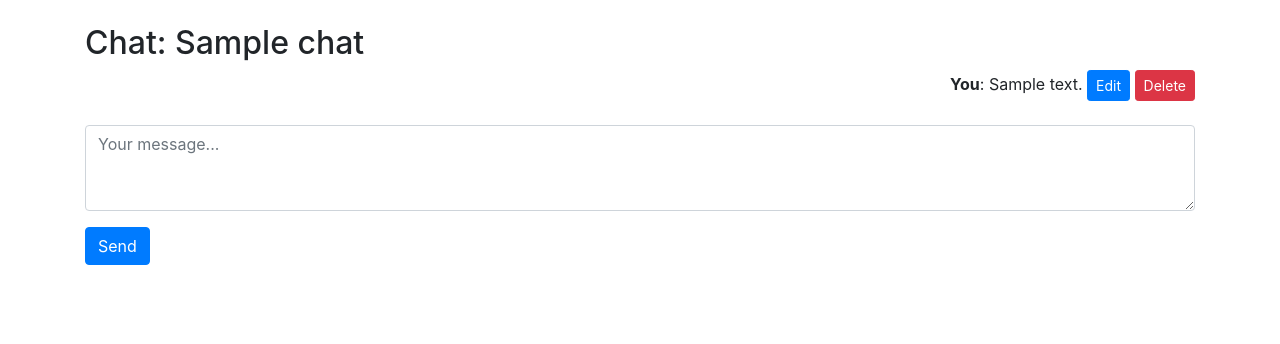
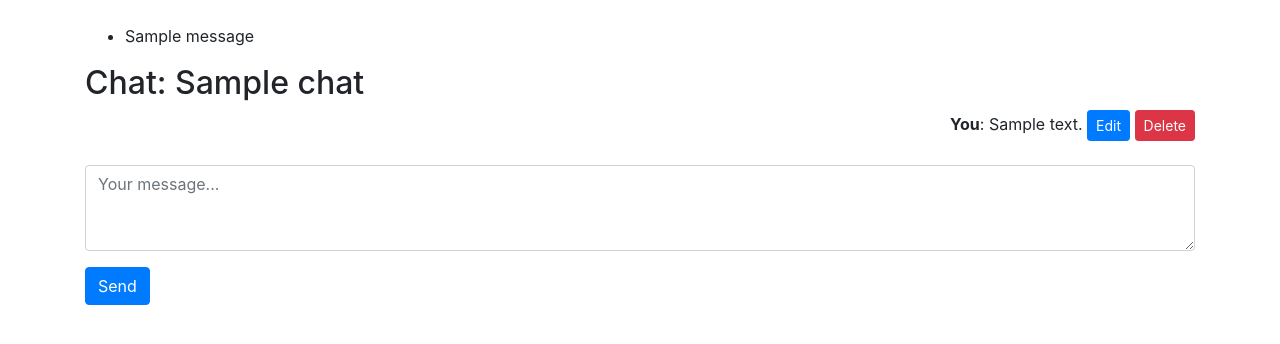
Before and after one commit to Zelosf/Hillel_messenger, a Django app: page /messenger/chat/1/ in a window 1280 px wide. Shown: the part 72-416 px from the top of the page. Run offline with Django 5.2, Linux system fonts and the light colour scheme; a user stored in the database is signed in; tables that the repository leaves empty hold one stand-in row (values such as "Sample post"); one stand-in notice (Sample message) is shown; some libraries are stand-ins or nearby versions.

Commit message:
Add signal and Message

```diff
--- a/hillel_messenger/messenger/apps.py
+++ b/hillel_messenger/messenger/apps.py
@@ -4,3 +4,6 @@ from django.apps import AppConfig
 class MessengerConfig(AppConfig):
     default_auto_field = 'django.db.models.BigAutoField'
     name = 'messenger'
+
+    def ready(self):
+        from messenger import signals
--- a/hillel_messenger/messenger/models.py
+++ b/hillel_messenger/messenger/models.py
@@ -19,6 +19,7 @@ class Chat(models.Model):
 
 
 class Message(models.Model):
+	objects = None
 	chat = models.ForeignKey(Chat, related_name='messages', on_delete=models.CASCADE)
 	author = models.ForeignKey(User, on_delete=models.CASCADE)
 	content = models.TextField()
@@ -30,5 +31,14 @@ class Message(models.Model):
 			("can_edit_own_message", "Can Edit own message"),
 			("can_delete_own_message", "Can Delete own message"),
 		]
+
 	def __str__(self):
 		return f'{self.author.username}: {self.content[:20]}'
+
+
+class MessageLog(models.Model):
+	objects = None
+	author = models.ForeignKey(User, on_delete=models.DO_NOTHING)
+	action = models.CharField(max_length=500)
+	message = models.ForeignKey(Message, on_delete=models.CASCADE)
+	timestamp = models.DateTimeField(auto_now_add=True)
--- a/hillel_messenger/messenger/templates/chat.html
+++ b/hillel_messenger/messenger/templates/chat.html
@@ -3,30 +3,38 @@
 {% block title %}Chat: {{ chat.name }}{% endblock %}
 
 {% block content %}
+
+    {% if messages %}
+        <ul class="messages">
+            {% for message in messages %}
+                <li>{{ message }}</li>
+            {% endfor %}
+        </ul>
+    {% endif %}
 <h2>Chat: {{ chat.name }}</h2>
 
 <ul class="list-unstyled">
-    {% for message in messages %}
-        <li class="mb-2 {% if message.author == request.user %}text-right{% else %}text-left{% endif %}">
-            {% if message.author == request.user %}
-                <strong>You</strong>: {{ message.content }}
+    {% for chatmessage in chatmessages %}
+        <li class="mb-2 {% if chatmessage.author == request.user %}text-right{% else %}text-left{% endif %}">
+            {% if chatmessage.author == request.user %}
+                <strong>You</strong>: {{ chatmessage.content }}
 
                 {% if perms.messenger.can_edit_own_message %}
-                    <form method="post" action="{% url 'edit_message' message.id %}" style="display: inline;">
+                    <form method="post" action="{% url 'edit_message' chatmessage.id %}" style="display: inline;">
                         {% csrf_token %}
-                        <input type="hidden" name="message_id" value="{{ message.id }}">
+                        <input type="hidden" name="chatmessage_id" value="{{ chatmessage.id }}">
                         <button type="submit" class="btn btn-sm btn-primary">Edit</button>
                     </form>
                 {% endif %}
                 {% if perms.messenger.can_delete_own_message %}
-                    <form method="post" action="{% url 'delete_message' message.id %}" style="display: inline;">
+                    <form method="post" action="{% url 'delete_message' chatmessage.id %}" style="display: inline;">
                         {% csrf_token %}
-                        <input type="hidden" name="message_id" value="{{ message.id }}">
+                        <input type="hidden" name="message_id" value="{{ chatmessage.id }}">
                         <button type="submit" class="btn btn-sm btn-danger">Delete</button>
                     </form>
                 {% endif %}
             {% else %}
-                <strong>{{ message.author.username }}</strong>: {{ message.content }}
+                <strong>{{ chatmessage.author.username }}</strong>: {{ chatmessage.content }}
             {% endif %}
         </li>
     {% endfor %}
--- a/hillel_messenger/messenger/templates/index_messeges.html
+++ b/hillel_messenger/messenger/templates/index_messeges.html
@@ -9,6 +9,10 @@
     <header>
         <h1 class="text-center my-4">Hillel_Test_Messenger(Hlushko)</h1>
     </header>
+
+
+
+
      <main class="container">
         {% block content %}
         {% endblock %}
--- a/hillel_messenger/messenger/views.py
+++ b/hillel_messenger/messenger/views.py
@@ -1,8 +1,10 @@
 from django.shortcuts import render, redirect
 from django.contrib.auth.decorators import login_required, permission_required
-from .models import Chat, Message
+from .models import Chat, Message, MessageLog
 from django.contrib.auth.models import User
 from django.http import HttpResponseForbidden, Http404
+from django.contrib import messages
+
 
 
 
@@ -22,7 +24,7 @@ def chat_detail(request, chat_id):
     if request.user not in chat.participants.all():
         return HttpResponseForbidden()
     messages = chat.messages.all()
-    return render(request, 'chat.html', {'chat': chat, 'messages': messages})
+    return render(request, 'chat.html', {'chat': chat, 'chatmessages': messages})
 
 
 
@@ -38,6 +40,10 @@ def send_message(request, chat_id):
         content = request.POST.get('content')
         if content:
             Message.objects.create(chat=chat, author=request.user, content=content)
+            if chat.participants.count() == 2:
+                other_user = chat.participants.exclude(id=request.user.id).first()
+                if other_user.is_superuser:
+                    messages.success(request, 'Ви успішно надіслали повідомлення суперюзеру')
     return redirect('chat_detail', chat_id=chat.id)
 
 
```
Also changed, not shown: hillel_messenger/messenger/admin.py (+6 -1 lines), hillel_messenger/messenger/signals.py (added, +14 -0 lines), hillel_messenger/hillel_messenger/settings.py (line endings or trailing spaces).
